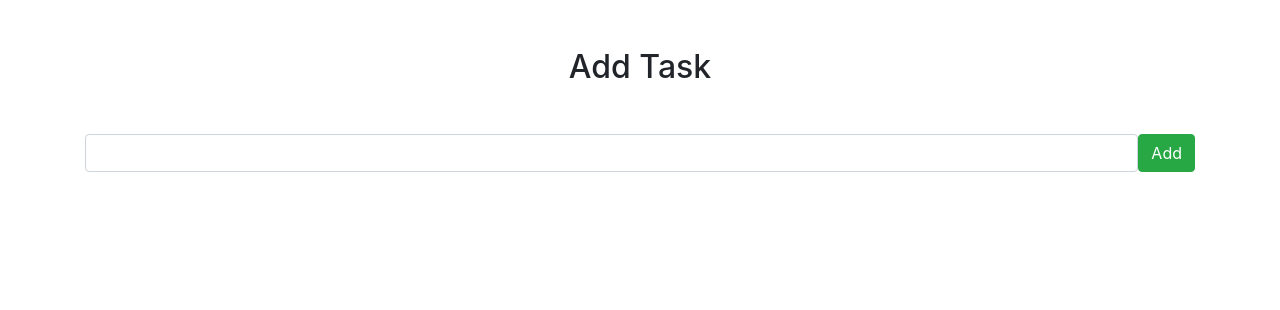
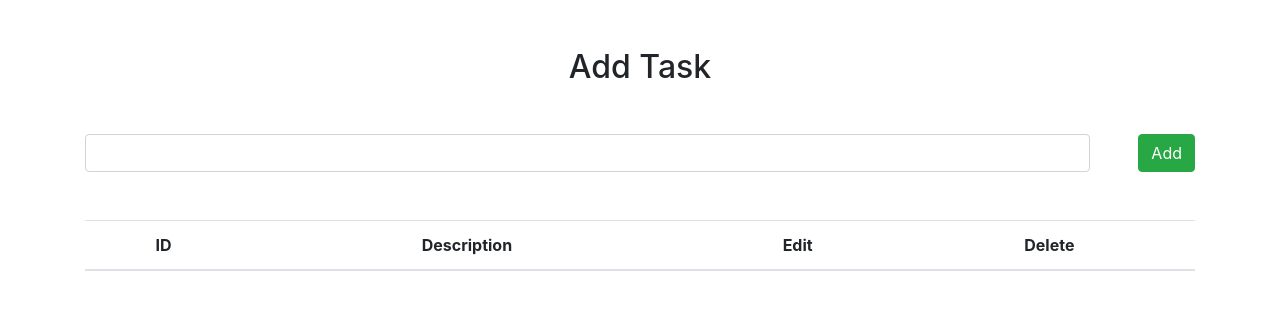
Before and after one commit to tony-griffin/Task-Manager-Frontend, a React (Create React App) app: page / in a window 1280 px wide. Shown: the top 310 px of the page. Built offline with nearby package versions, Linux system fonts and the light colour scheme.

Commit message:
Add table To ListTasks component

```diff
--- a/src/App.js
+++ b/src/App.js
@@ -2,12 +2,14 @@ import React, { Fragment } from "react";
 import "./App.css";
 import "./components/InputTask";
 import InputTask from "./components/InputTask";
+import ListTasks from "./components/ListTasks";
 
 function App() {
   return (
     <Fragment>
       <div class="container">
         <InputTask />
+        <ListTasks />
       </div>
     </Fragment>
   );
--- a/src/components/InputTask.js
+++ b/src/components/InputTask.js
@@ -26,10 +26,10 @@ const InputTask = () => {
           onChange={(event) => setDescription(event.target.value)}
         />
 
-        <button class="btn btn-success">Add</button>
+        <button class="btn btn-success ml-5">Add</button>
       </form>
     </Fragment>
   );
-}
+};
 
 export default InputTask;
--- a/src/components/ListTasks.js
+++ b/src/components/ListTasks.js
@@ -1,9 +1,31 @@
 import React, { Fragment } from "react";
 
 const ListTasks = () => {
+  const getTasks = () => {
+    try {
+    } catch (error) {
+      console.error(error.message);
+    }
+  };
+
   return (
     <Fragment>
-      <h2>List Tasks</h2>
+      <table class="table mt-5 text-center">
+        <thead>
+          <tr>
+            <th>ID</th>
+            <th>Description</th>
+            <th>Edit</th>
+            <th>Delete</th>
+          </tr>
+        </thead>
+        <tbody>
+          {/* <tr>
+            <td>1</td>
+            <td>Commit master branch</td>
+          </tr> */}
+        </tbody>
+      </table>
     </Fragment>
   );
 };
```
